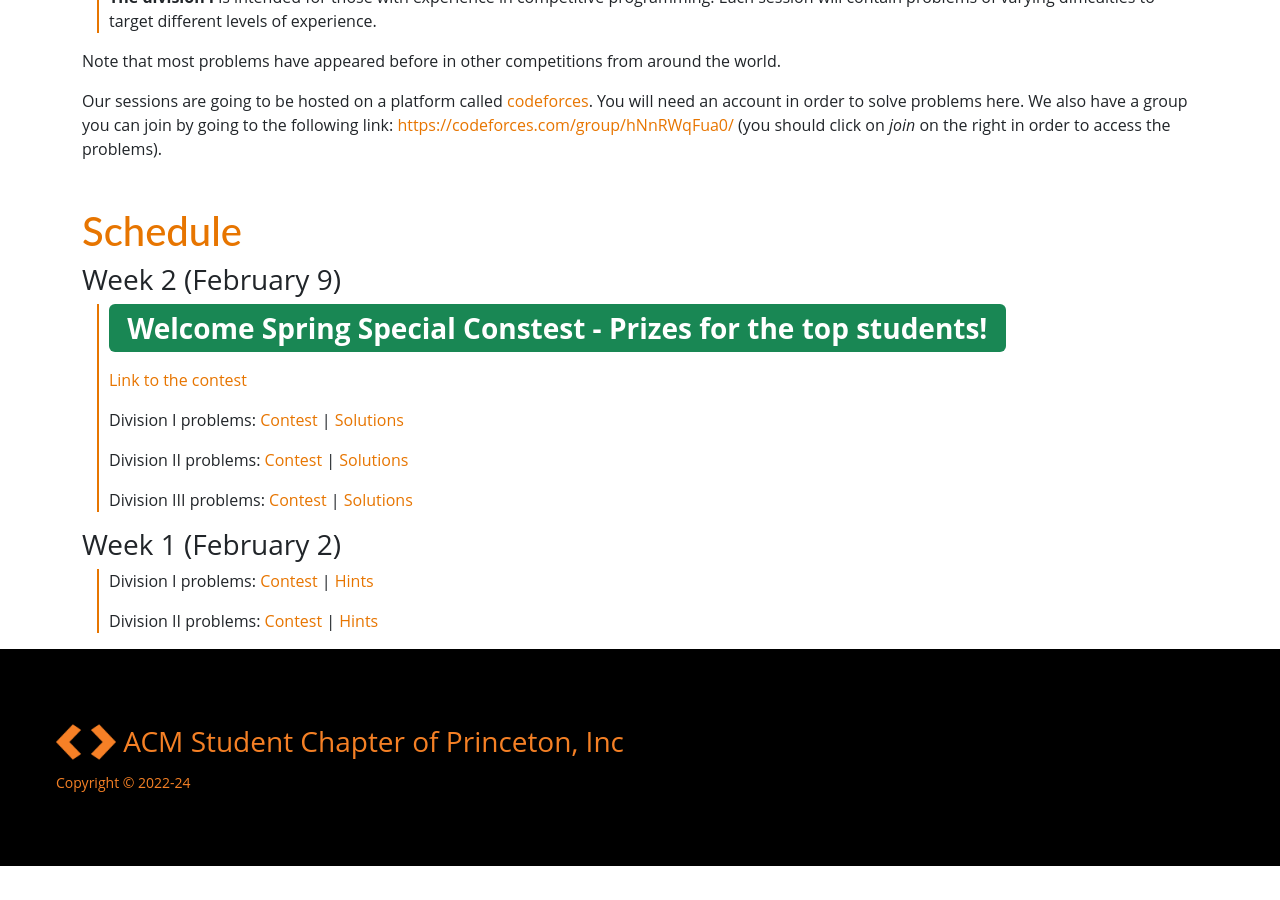
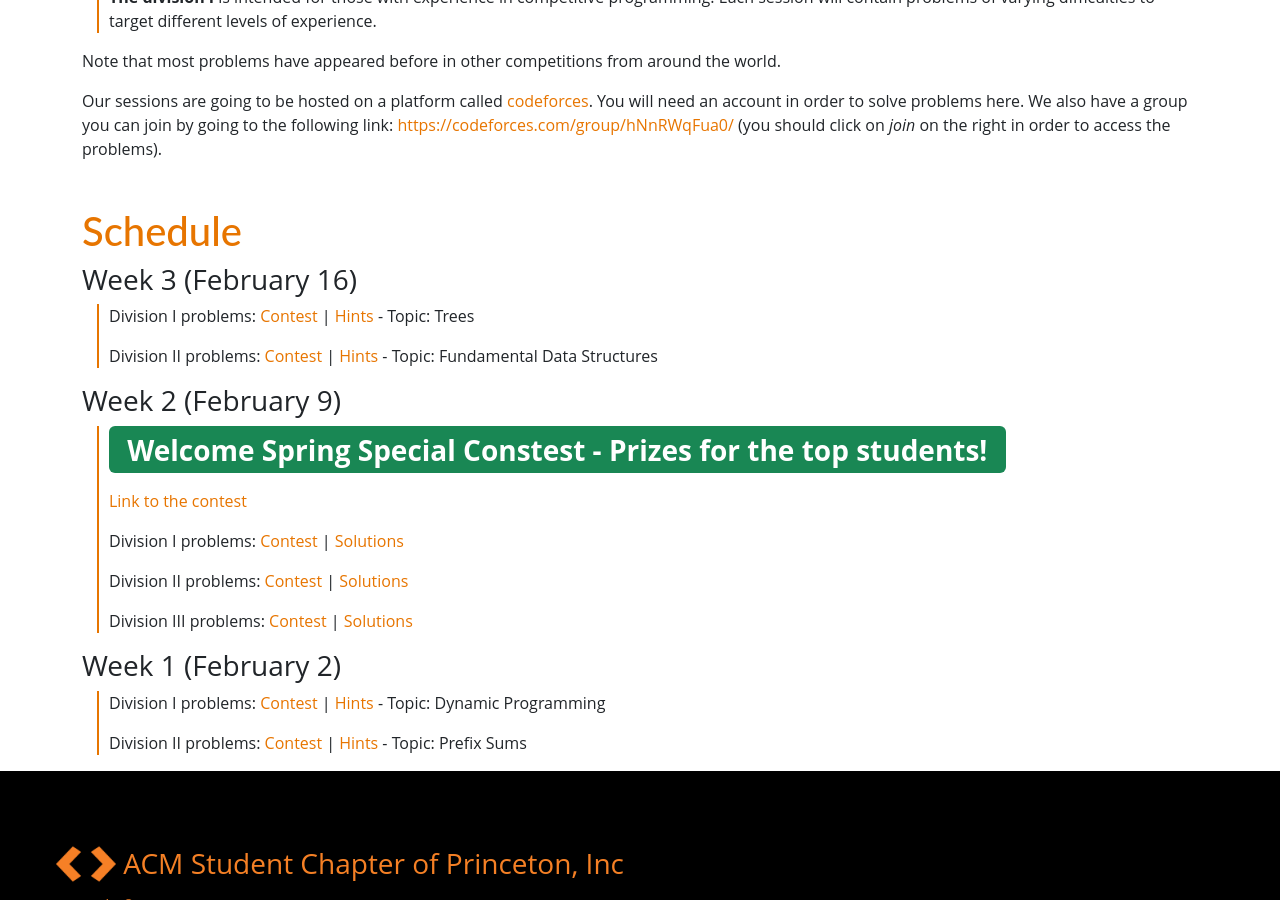
Before and after one commit to Princeton-Competitive-Programming/princeton-competitive-programming, a Jekyll site: the page built from spring24.md, in a window 1280 px wide and 900 px high, scrolled down 825 px. Built offline with Jekyll 4.4.1, drawn with Linux system fonts in a browser that asks for light colours; nearby versions of some CDN libraries; before the commit the page ends 1691 px from its top, so only the background shows below that.

Commit message:
Week 3 S24

```diff
--- a/spring24.md
+++ b/spring24.md
@@ -60,6 +60,11 @@ problems).
 
 ## Schedule
 
+### Week 3 (February 16)
+ * Division I problems: [Contest](https://codeforces.com/group/hNnRWqFua0/contest/504935) \| [Hints]({{ site.baseurl }}/trees_s24) - Topic: Trees
+
+ * Division II problems: [Contest](https://codeforces.com/group/hNnRWqFua0/contest/504921) \| [Hints]({{ site.baseurl }}/basic_ds_f23) - Topic: Fundamental Data Structures
+
 ### Week 2 (February 9)
 * <span class="badge text-bg-success fs-3">Welcome Spring Special Constest - Prizes for the top students!</span>
 
@@ -72,6 +77,6 @@ problems).
 * Division III problems: [Contest](https://codeforces.com/group/hNnRWqFua0/contest/503615) \| [Solutions]({{ site.baseurl }}/files/S24 W2 D3 - Solutions.pdf)
 
 ### Week 1 (February 2)
- * Division I problems: [Contest](https://codeforces.com/group/hNnRWqFua0/contest/502119) \| [Hints]({{ site.baseurl }}/dp_s24)
+ * Division I problems: [Contest](https://codeforces.com/group/hNnRWqFua0/contest/502119) \| [Hints]({{ site.baseurl }}/dp_s24) - Topic: Dynamic Programming
 
- * Division II problems: [Contest](https://codeforces.com/group/hNnRWqFua0/contest/502100) \| [Hints]({{ site.baseurl }}/ps_s24)
+ * Division II problems: [Contest](https://codeforces.com/group/hNnRWqFua0/contest/502100) \| [Hints]({{ site.baseurl }}/ps_s24) - Topic: Prefix Sums
```
Also changed, not shown: pages/tree_help.md (added, +57 -0 lines).
